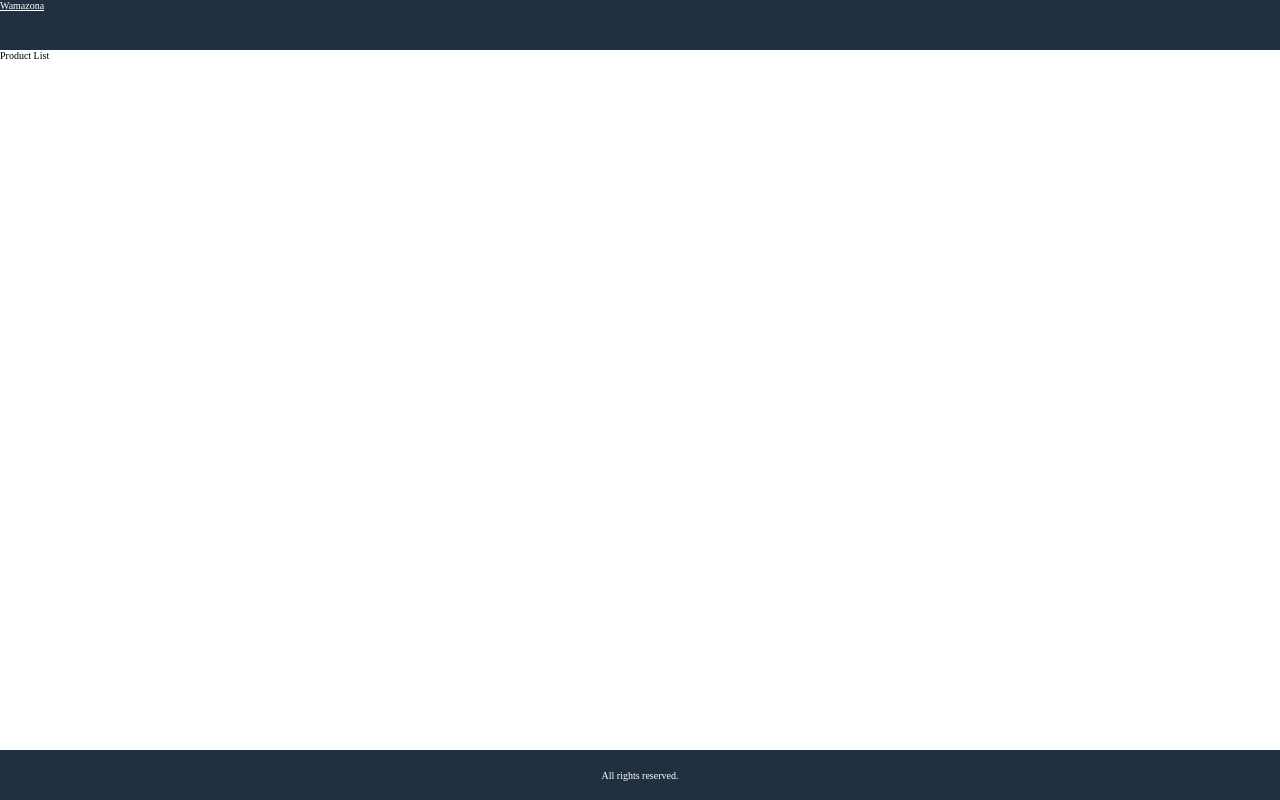
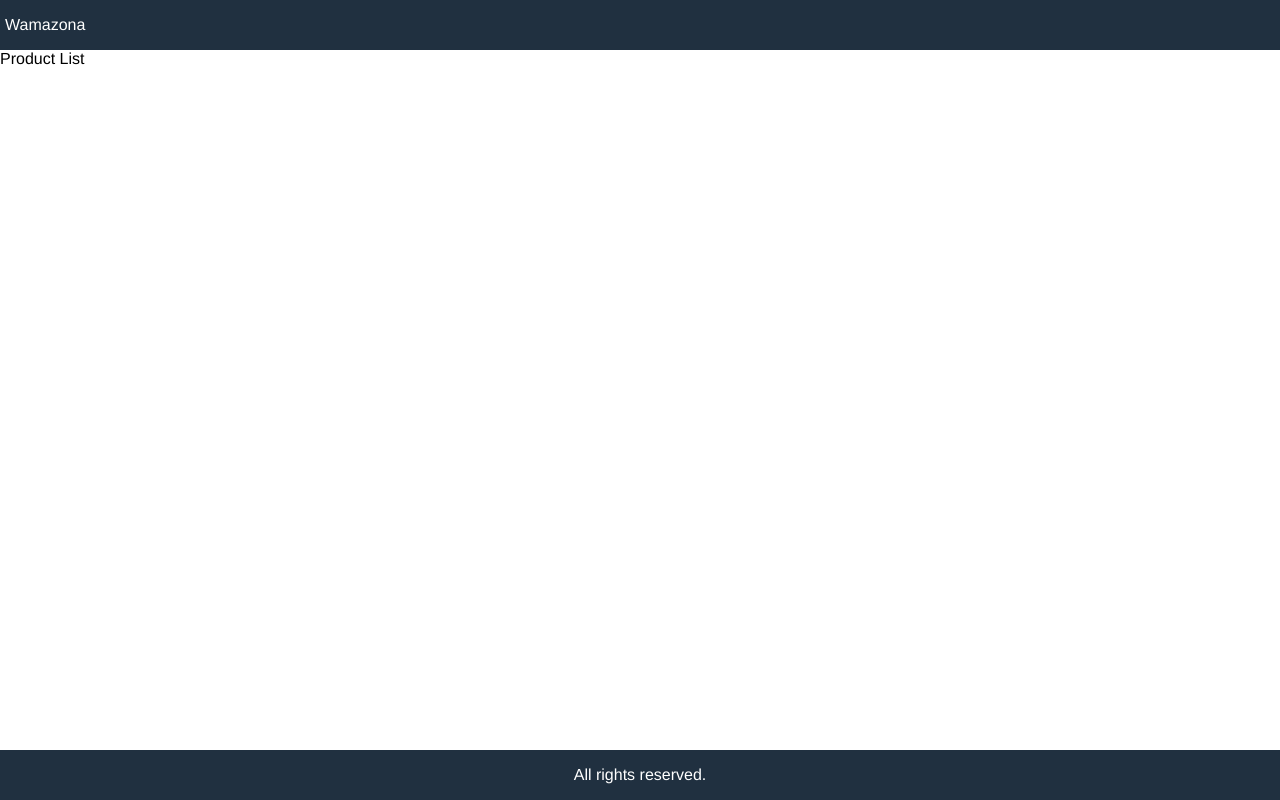
Before and after one commit to Shubham011190/Salezone, a React (Create React App) app: page / in a window 1280 px wide. Built offline with nearby package versions, Linux system fonts and the light colour scheme.

Commit message:
CSS update

```diff
--- a/src/App.js
+++ b/src/App.js
@@ -1,7 +1,17 @@
 import React from 'react';
 import './App.css';
+import data from './data.json';
 
-function App() {
+class App extends React.Component {
+  constructor() {
+    super();
+    this.state = {
+      products: data.products,
+      size: "",
+      sort:"",
+    }
+  }
+  render() {
     return (
       <div className='grid-container'>
         <header>
@@ -16,5 +26,6 @@ function App() {
       </div>
     );
   }
+}
 
 export default App;
--- a/src/index.css
+++ b/src/index.css
@@ -6,6 +6,11 @@ html{
 body,#root{
   height: 100vh;
   margin: 0;
+}
+
+body,input,textarea,select{
+  font-size: 1.6rem;
+  font-family:  Helvetica,Arial, sans-serif;
 }
 
 .grid-container{
@@ -23,12 +28,20 @@ header{
   grid-area: header;
   background-color: #203040;
   color: #ffffff;
+  display: flex;
+  align-items: center;
+  padding: 0.5rem;
 }
 
 header a{
   color: #ffffff;
+  text-decoration: none;
 }
 
+a:hover{
+  color:#ff8000;
+  transition: all 650ms;
+}
 main{
   grid-area: main;
 }
```
Lines whose indentation alone changed are shown as unchanged.
